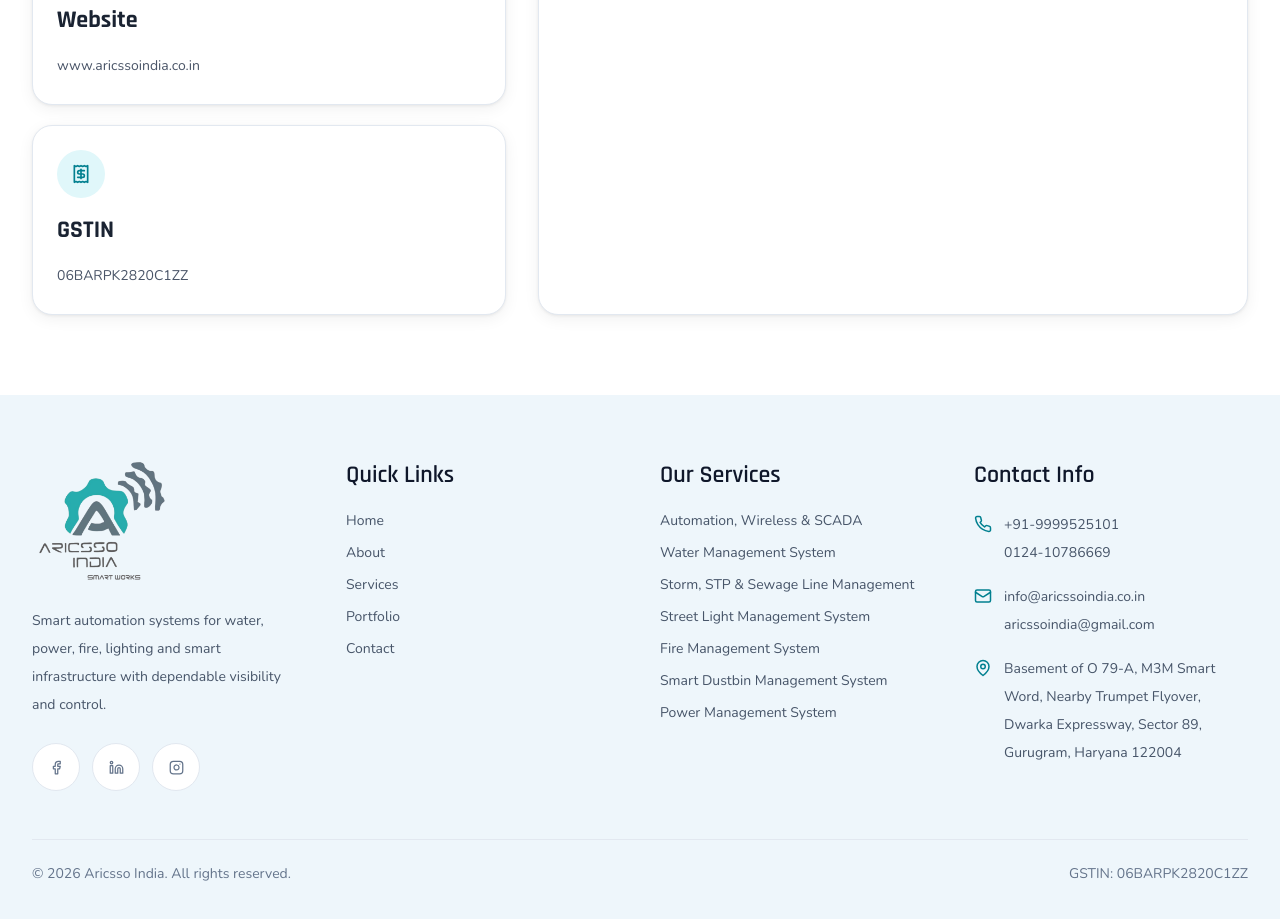
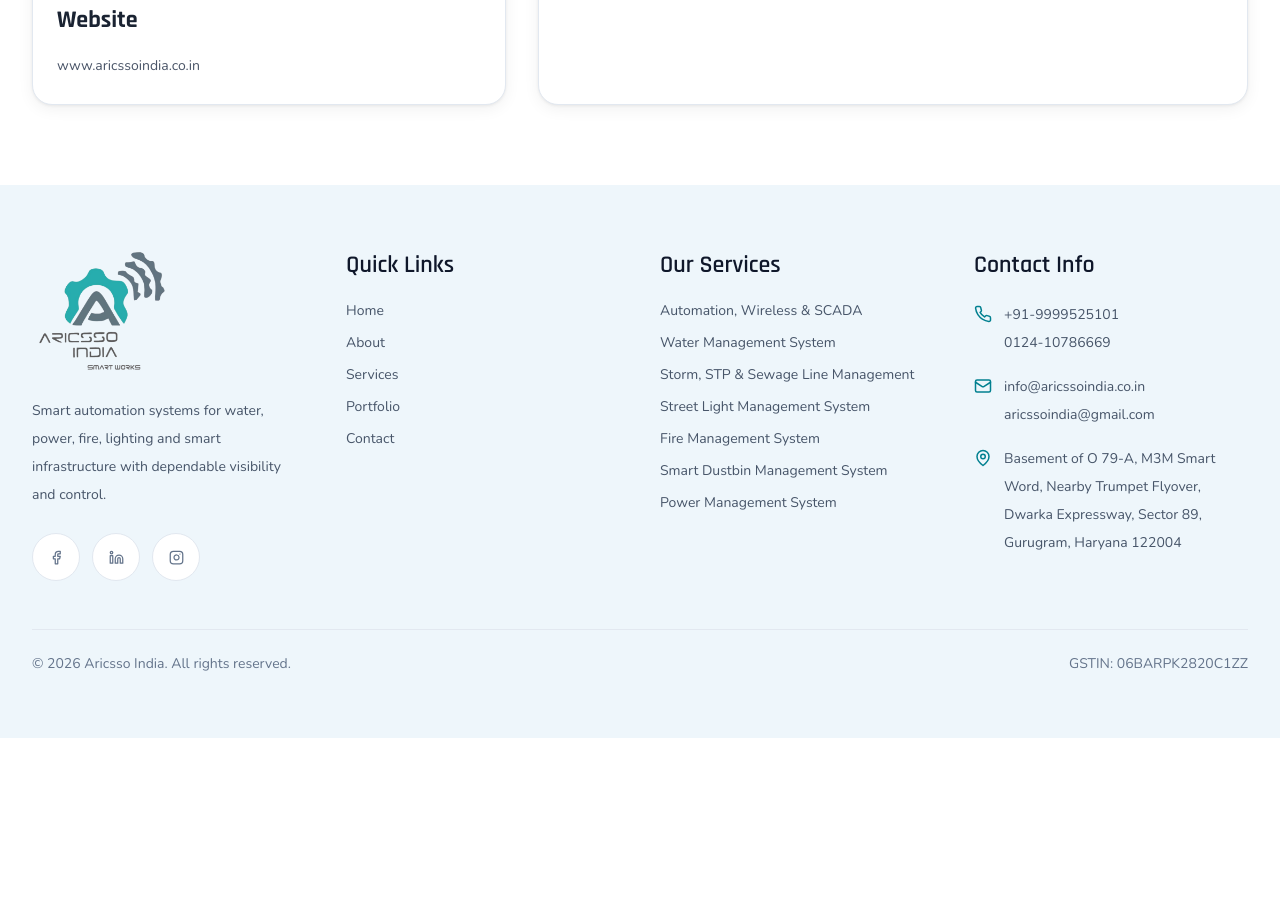
Before and after one commit to ChaudharyAman/aricssoindiaFE, a React (Vite) app: page /contact in a window 1280 px wide. Shown: the part 1300-2219 px from the top of the page. After the commit the page ends 2038 px from the top, so only its background shows below. Built offline with nearby package versions, Linux system fonts and the light colour scheme.

Commit message:
fix: remove GSTIN contact info card from Contact page

```diff
--- a/src/pages/Contact.jsx
+++ b/src/pages/Contact.jsx
@@ -1,4 +1,4 @@
-import { Globe, Mail, MapPin, Phone, Receipt } from 'lucide-react'
+import { Globe, Mail, MapPin, Phone } from 'lucide-react'
 import { useSearchParams } from 'react-router-dom'
 import ContactForm from '../components/ContactForm'
 import PageHero from '../components/PageHero'
@@ -50,11 +50,6 @@
                 title="Website"
                 lines={[company.website]}
               />
-              <ContactInfoCard
-                icon={Receipt}
-                title="GSTIN"
-                lines={[company.gstin]}
-              />
             </div>
 
             <ContactForm key={selectedService || 'default'} defaultService={selectedService} />
```
